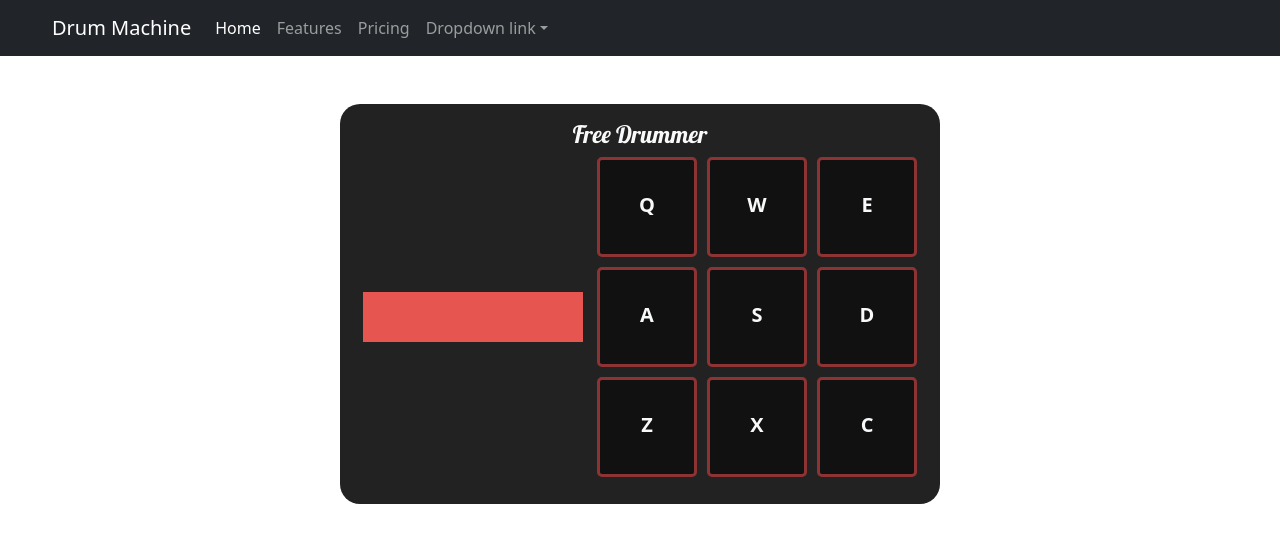
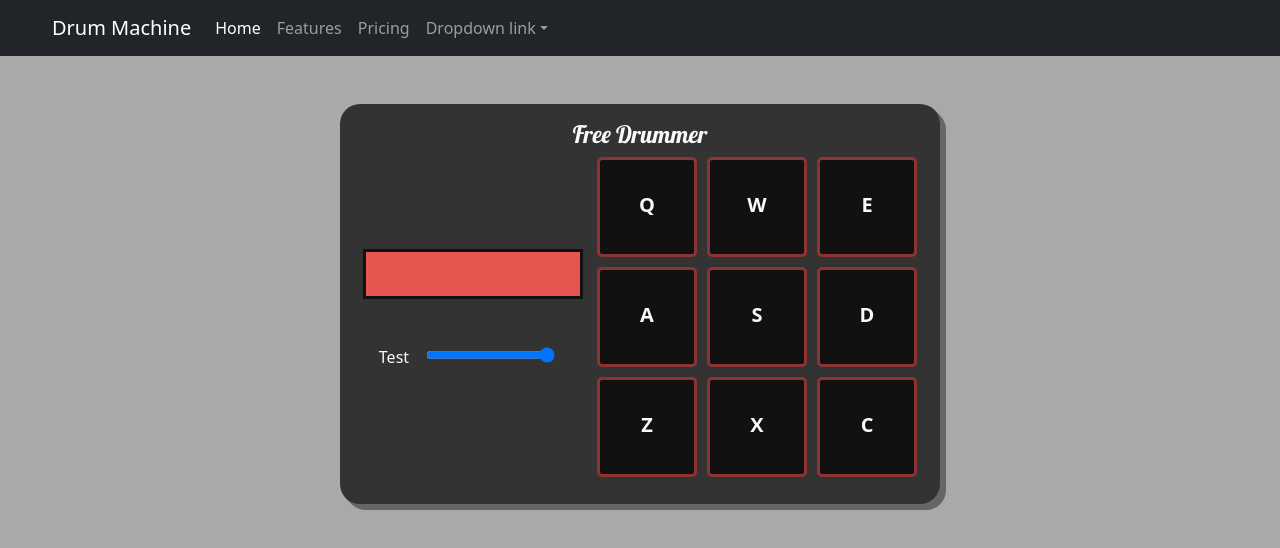
Before and after one commit to PLCoster/fcc_frontendlibs_project3, a React app: page / in a window 1280 px wide. Shown: the top 548 px of the page. Built offline with nearby package versions, Linux system fonts and the light colour scheme.

Commit message:
Tried to add FontAwesome Icons to project, not displaying correctly
Need to switch the React implementation of FontAwesome (?)

```diff
--- a/package.json
+++ b/package.json
@@ -39,6 +39,7 @@
     "webpack-dev-server": "^4.7.4"
   },
   "dependencies": {
+    "@fortawesome/fontawesome-free": "^6.0.0",
     "@popperjs/core": "^2.11.2",
     "bootstrap": "^5.1.3",
     "react": "^17.0.2",
--- a/src/components/ControlsDisplay.jsx
+++ b/src/components/ControlsDisplay.jsx
@@ -1,9 +1,24 @@
 import React from 'react';
 
-function ControlsDisplay({ displayMessage, setDisplayMessage }) {
+function ControlsDisplay({ displayMessage, volume, handleVolumeChange }) {
   return (
     <div id="controls-container">
       <div id="display">{displayMessage}</div>
+      <div>
+        Test <i className="fa-solid fa-volume-low" />
+        <input
+          id="volume-control"
+          className="mt-5"
+          type="range"
+          min="0"
+          max="100"
+          onChange={(e) => handleVolumeChange(e.target.value)}
+          value={volume}
+          aria-label="volume"
+        />
+        <i class="fas fa-volume-up"></i>
+      </div>
+      <i class="fas fa-volume-up"></i>
     </div>
   );
 }
--- a/src/components/DrumMachine.jsx
+++ b/src/components/DrumMachine.jsx
@@ -17,6 +17,12 @@ function DrumMachine() {
   });
 
   const [displayMessage, setDisplayMessage] = useState('');
+  const [volume, setVolume] = useState(100);
+
+  const handleVolumeChange = (newVolume) => {
+    setVolume(newVolume);
+    setDisplayMessage(`Volume: ${newVolume}`);
+  };
 
   // Ref is required in order to access state inside event listener
   const pressedKeysRef = useRef(pressedKeys);
@@ -60,11 +66,13 @@ function DrumMachine() {
       <div className="drum-machine-container">
         <ControlsDisplay
           displayMessage={displayMessage}
-          setDisplayMessage={setDisplayMessage}
+          volume={volume}
+          handleVolumeChange={handleVolumeChange}
         />
         <PadDisplay
           pressedKeys={pressedKeys}
           setDisplayMessage={setDisplayMessage}
+          volume={volume}
         />
       </div>
     </div>
--- a/src/components/DrumPad.jsx
+++ b/src/components/DrumPad.jsx
@@ -2,7 +2,7 @@
 /* eslint-disable jsx-a11y/media-has-caption */
 import React, { useState, useEffect, useRef } from 'react';
 
-function DrumPad({ id, src, text, playSound, setDisplayMessage }) {
+function DrumPad({ id, src, text, playSound, setDisplayMessage, volume }) {
   const [hit, setHit] = useState('');
 
   const audioRef = useRef();
@@ -11,6 +11,7 @@ function DrumPad({ id, src, text, playSound, setDisplayMessage }) {
     // Reset the Audio Clip if playing then play it:
     audioRef.current.currentTime = 0;
     audioRef.current.play();
+    console.log(audioRef.current.volume);
     setHit('hit');
     setDisplayMessage(text);
   };
@@ -24,6 +25,11 @@ function DrumPad({ id, src, text, playSound, setDisplayMessage }) {
     }
   }, [playSound]);
 
+  useEffect(() => {
+    audioRef.current.volume = volume / 100;
+    console.log('seting volume to: ', audioRef.current.volume);
+  }, [volume]);
+
   return (
     <div
       id={id}
@@ -31,6 +37,7 @@ function DrumPad({ id, src, text, playSound, setDisplayMessage }) {
       role="button"
       onMouseDown={playClip}
       onMouseUp={() => setHit('')}
+      onMouseLeave={() => setHit('')}
       tabIndex={0}
     >
       {id}
--- a/src/components/PadDisplay.jsx
+++ b/src/components/PadDisplay.jsx
@@ -4,7 +4,7 @@ import DrumPad from './DrumPad';
 
 import padAudioInfo from '../assets/audio/audioLoader';
 
-function PadDisplay({ pressedKeys, setDisplayMessage }) {
+function PadDisplay({ pressedKeys, setDisplayMessage, volume }) {
   return (
     <div id="pad-container">
       {padAudioInfo.map(({ id, text, src }) => (
@@ -15,6 +15,7 @@ function PadDisplay({ pressedKeys, setDisplayMessage }) {
           src={src}
           playSound={pressedKeys[id]}
           setDisplayMessage={setDisplayMessage}
+          volume={volume}
         />
       ))}
     </div>
--- a/src/scss/_custom.scss
+++ b/src/scss/_custom.scss
@@ -22,6 +22,11 @@
 
 body {
   height: 100vh;
+}
+
+body,
+#root {
+  background-color: darkgrey !important;
 }
 
 .navbar {
@@ -49,9 +54,11 @@ body {
 #drum-machine {
   width: 600px;
   height: 400px;
-  background-color: #222;
+  background-color: #333;
   border: 2px #444;
   border-radius: 20px;
+  box-shadow: 1px 1px 0px #666, 2px 2px 0px #666, 3px 3px 0px #666,
+    4px 4px 0px #666, 5px 5px 0px #666, 6px 6px 0px #666;
 
   .logo {
     font-family: 'lobster';
@@ -110,6 +117,24 @@ body {
         height: 50px;
         width: 220px;
         background-color: #e65550;
+        border: 3px solid #111;
+      }
+
+      #volume-control {
+        cursor: pointer;
+        background-color: #111;
+      }
+
+      #volume-control::-webkit-slider-thumb,
+      #volume-control::-moz-range-thumb {
+        -webkit-appearance: none;
+        appearance: none;
+        width: 25px;
+        height: 25px;
+        background: #e65550;
+        border: 3px solid #333;
+        border-radius: 0px;
+        cursor: pointer;
       }
     }
   }
--- a/src/scss/application.scss
+++ b/src/scss/application.scss
@@ -3,3 +3,7 @@
 
 /* Import BootStrap Styles */
 @import '~bootstrap/scss/bootstrap';
+
+/* Import FontAwesome Icon Classes */
+$fa-font-path: 'node_modules/@fortawesome/fontawesome-free/webfonts';
+@import 'node_modules/@fortawesome/fontawesome-free/scss/fontawesome';
```
